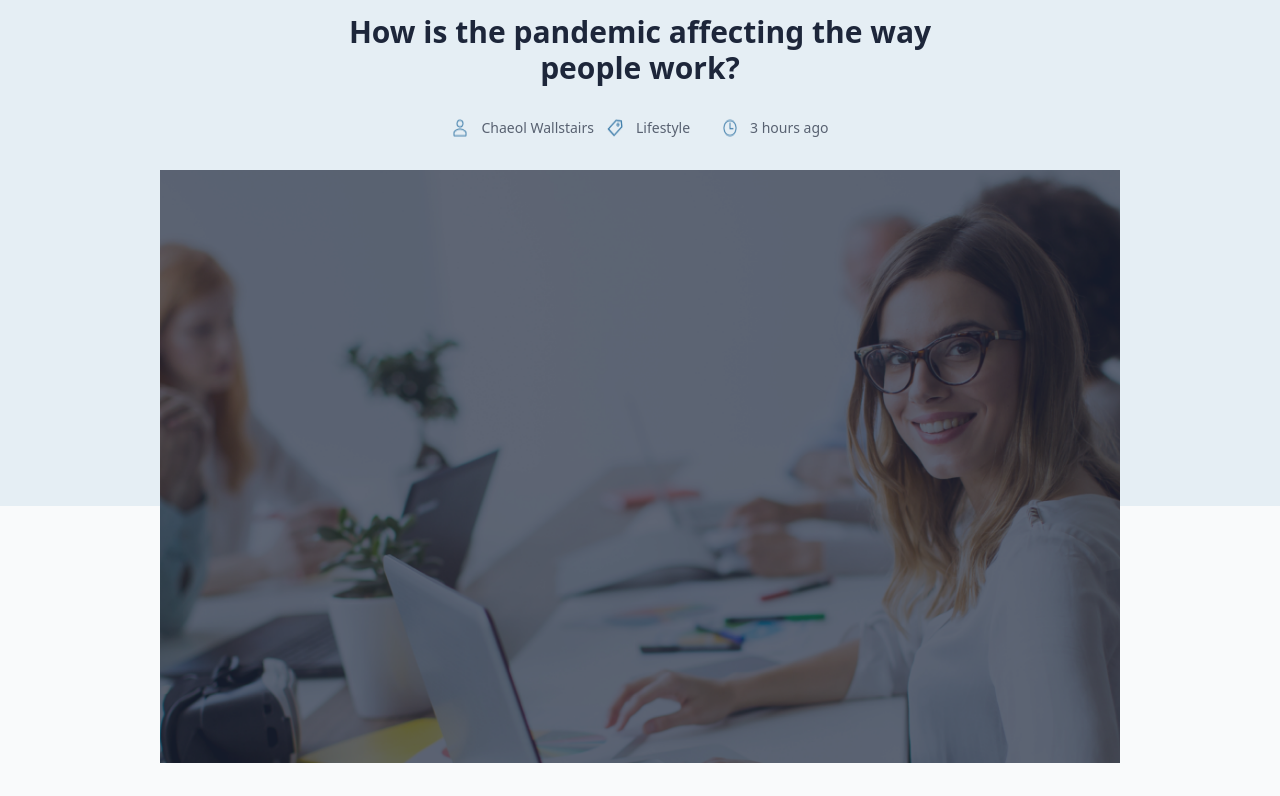
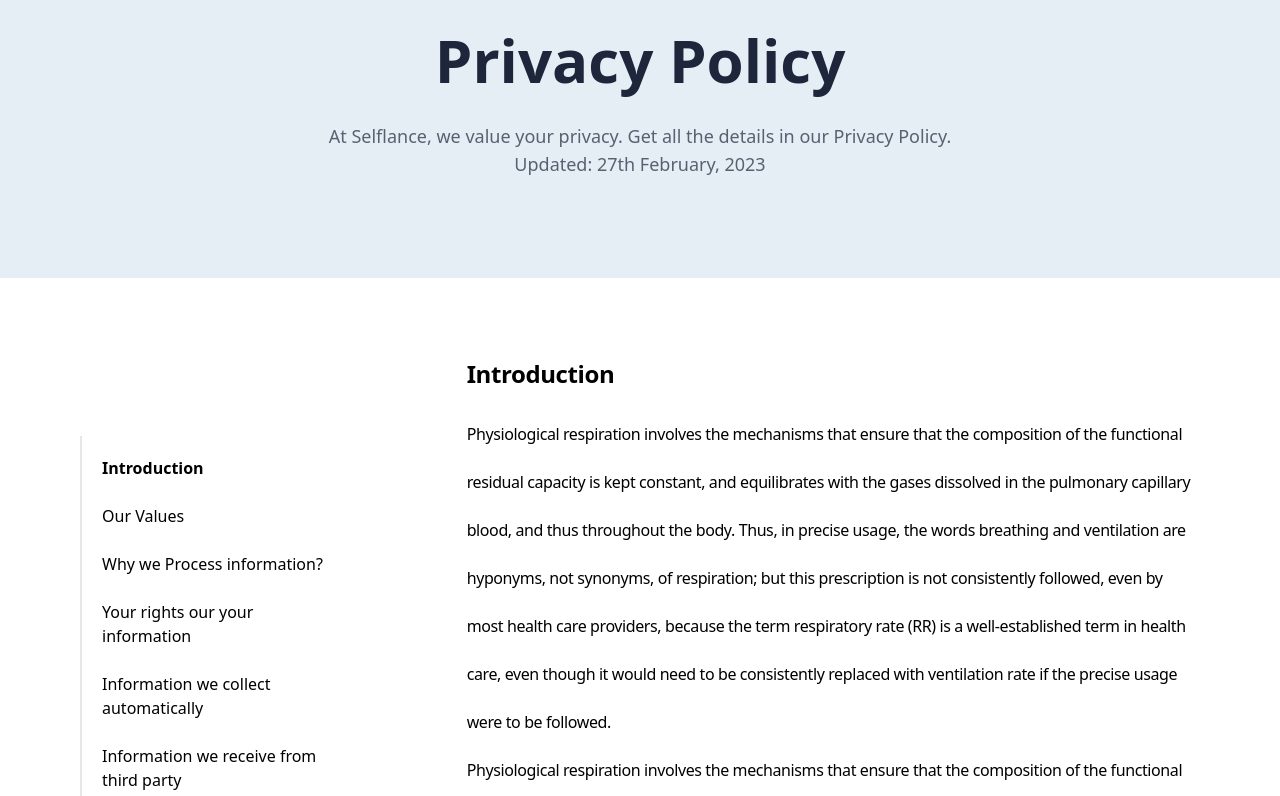
Before and after one commit to herocodecamp/selflance-web-frontend, a React (Create React App) app: page / in a window 1280 px wide. Shown: the part 180-976 px from the top of the page. Built offline with nearby package versions, Linux system fonts and the light colour scheme.

Commit message:
Privacy and Terms with Props

```diff
--- a/src/App.js
+++ b/src/App.js
@@ -5,12 +5,13 @@
 import Blogs from "./pages/Blogs/Blogs";
 import Footer from "./components/Footer/Footer";
 import SingleBlog from "./pages/SingleBlog";
+import PrivacyandTerms from "./common/Privacy&Terms/PrivacyandTerms";
 
 function App() {
   return (
     <>
    <Navbar/>
-   <SingleBlog />
+   <PrivacyandTerms title="Privacy Policy" subtitle="At Selflance, we value your privacy. Get all the details in our Privacy Policy. Updated: 27th February, 2023"/>
    <Footer />
    </>
   );
--- /dev/null
+++ b/src/common/Privacy&Terms/PrivacyandTerms.js
@@ -0,0 +1,10 @@
+import React from "react";
+import PrivacyandTermsView from "./PrivacyandTermsView";
+
+const PrivacyandTerms =({title,subtitle,})=>{
+    return(
+        <PrivacyandTermsView heading={title} subheading={subtitle}/>
+    )
+}
+
+export default PrivacyandTerms;
--- /dev/null
+++ b/src/common/Privacy&Terms/PrivacyandTermsView.jsx
@@ -0,0 +1,61 @@
+import React from "react";
+
+const PrivacyandTermsView =({heading, subheading})=>{
+    return(<>
+        <div class="flex flex-col">
+            {/* Header */}
+            <div class="min-h-[360px] bg-[#e5eef4]">
+                        <div class="grid grid-cols-8 text-center justify-center items-center space-y-8">
+                            {/* Title */}
+                            <div class="col-start-3 col-span-4 mt-28 text-6xl font-bold text-center text-[#1D263A]">
+                            {heading}
+                            </div>
+                            {/* Subtitle */}
+                            <div class="col-start-3 col-span-4 text-[#1D263A] text-xs md:text-lg font-normal opacity-70 justify-self-center">
+                                <div class="flex flex-row">
+                                    {subheading}
+                                </div>
+                            </div>
+                        </div>
+                </div>
+            {/* Header ends */}
+
+            {/* Body */}
+            <div class="grid grid-cols-6 justify-center items-center mx-20 gap-10 mt-20 mb-40">
+                {/* section 1 */}
+                <div class="col-start-1 col-span-2">
+                    <div class="flex flex-row gap-5">
+                        <div class="border-solid border-l-2 h-auto"></div>
+                       <div class="mt-5 mb-5">
+                        <ul class="list-none space-y-6 text-base font-normal w-60">
+                                <li class="font-bold">Introduction</li>
+                                <li>Our Values</li>
+                                <li>Why we Process information?</li>
+                                <li>Your rights our your information</li>
+                                <li>Information we collect automatically</li>
+                                <li>Information we receive from third party</li>
+                        </ul>
+                       </div>
+                    </div>
+
+                </div>
+                {/* section 1 ends */}
+                {/* section 2 */}
+                <div class="col-start-3 col-span-4 justify-start leading-[3rem] text-base font-normal tracking-tight">
+                    <h1 class="font-bold text-2xl mb-5">Introduction</h1>
+                    <p>Physiological respiration involves the mechanisms that ensure that the composition of the functional residual capacity is kept constant, and equilibrates with the gases dissolved in the pulmonary capillary blood, and thus throughout the body. Thus, in precise usage, the words breathing and ventilation are hyponyms, not synonyms, of respiration; but this prescription is not consistently followed, even by most health care providers, because the term respiratory rate (RR) is a well-established term in health care, even though it would need to be consistently replaced with ventilation rate if the precise usage were to be followed.
+                    </p>
+                    <p>
+                    Physiological respiration involves the mechanisms that ensure that the composition of the functional residual capacity is kept constant, and equilibrates with the gases dissolved in the pulmonary capillary blood, and thus throughout the body
+                    </p>
+                </div>
+                {/* section 2 ends */}
+
+            </div>
+            {/* Body ends */}
+
+        </div>
+    </>)
+}
+
+export default PrivacyandTermsView;
--- /dev/null
+++ b/src/common/Privacy&Terms/index.js
@@ -0,0 +1,3 @@
+import PrivacyandTerms from "./PrivacyandTerms";
+
+export default PrivacyandTerms;
```
